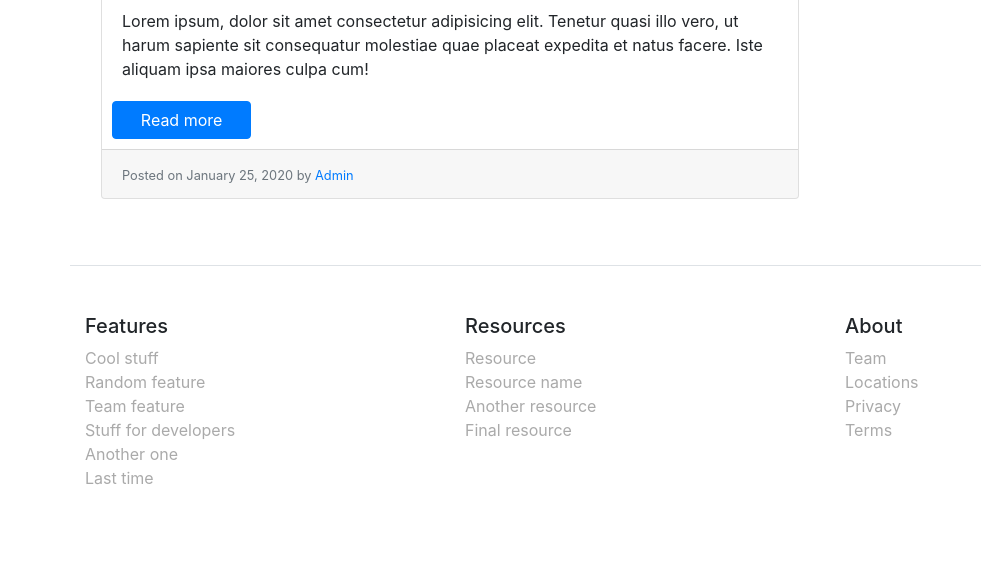
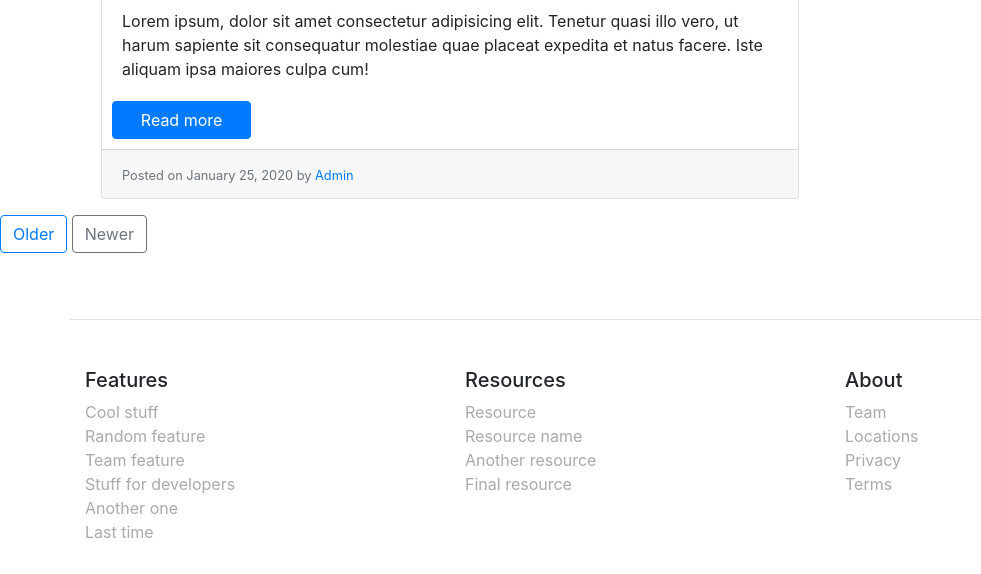
Before and after one commit to martipurull/M2_D8, a plain HTML site: page index.html in a window 1280 px wide. Shown: the part 5231-5805 px from the top of the page, without its empty margins (0-981 px from the left). Before the commit the page ends 5751 px from the top, so only its background shows below. Drawn offline with nearby package versions, Linux system fonts and the light colour scheme.

Commit message:
added buttons on ex 4

```diff
--- a/index.html
+++ b/index.html
@@ -356,6 +356,10 @@
         </div>
     </div>
     </div>
+    <div>
+        <button id="last-button" type="button" class="btn btn-outline-primary mb-3">Older</button>
+        <button id="last-button" type="button" class="btn btn-outline-secondary mb-3">Newer</button>
+    </div>
     <!-- end of exercise 4 html -->
 
 
```
